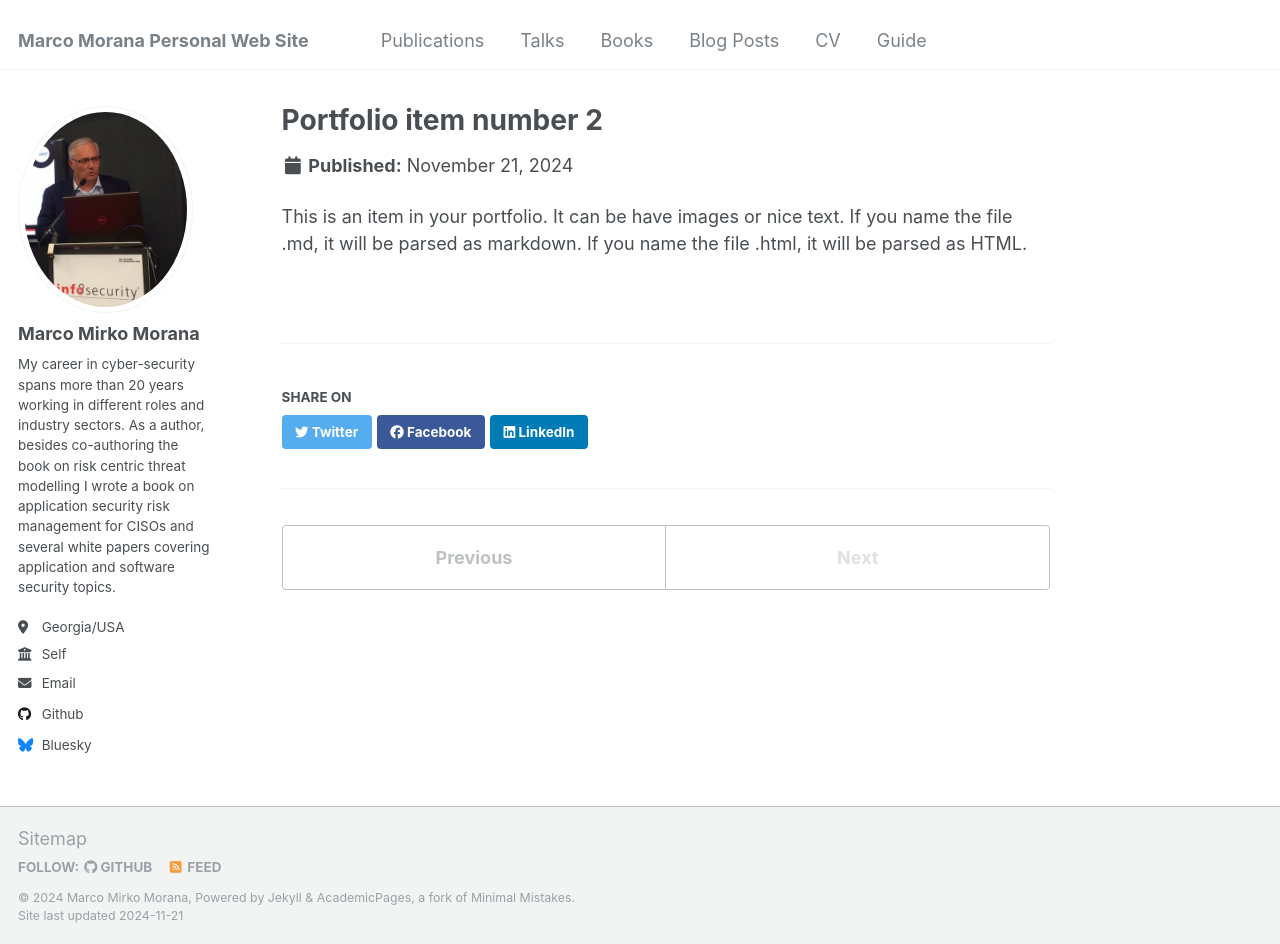
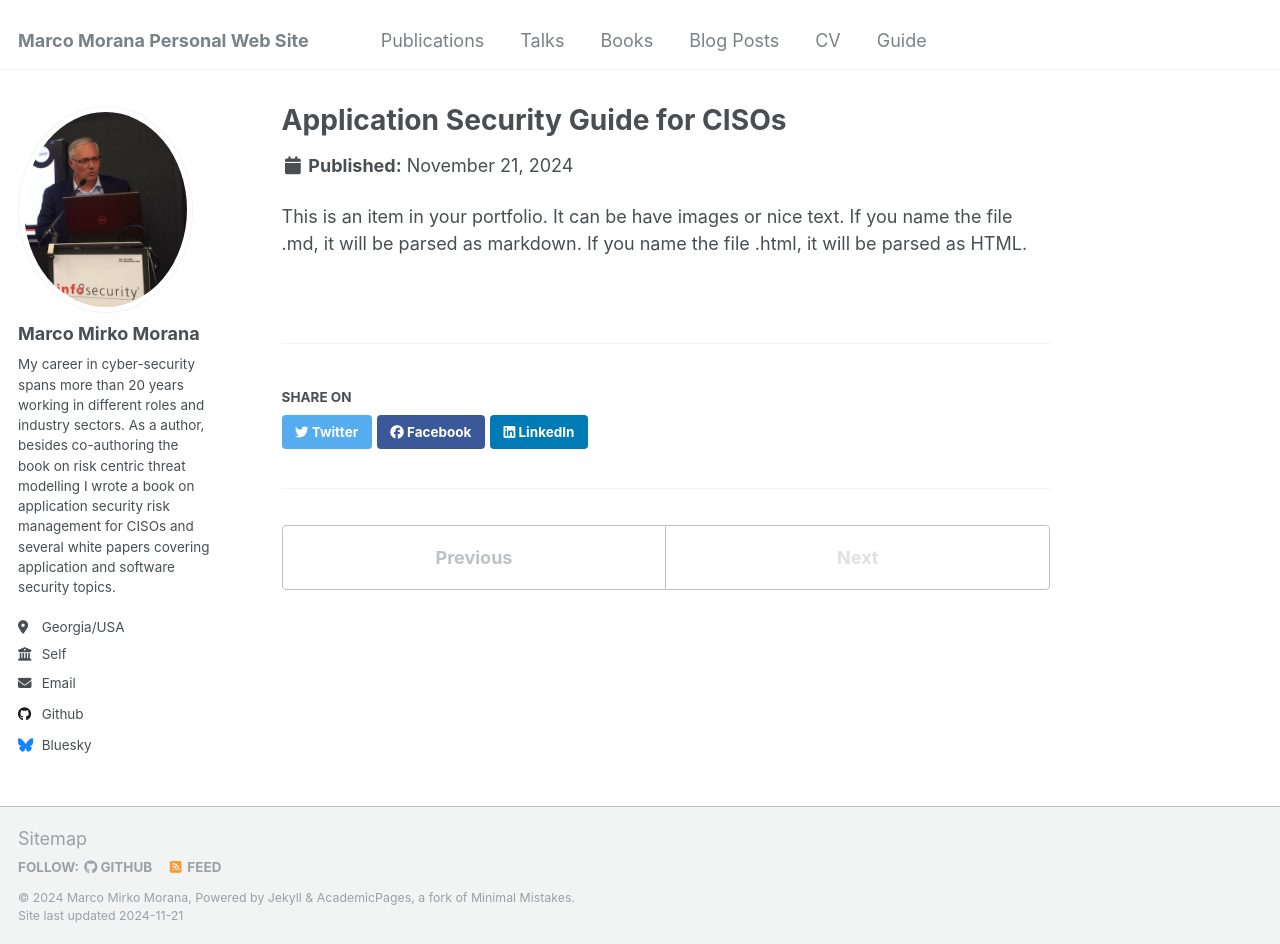
Before and after one commit to mmorana1/marcom, a Jekyll site: the page built from _portfolio/portfolio-2.md, in a window 1280 px wide and 944 px high. Built offline with Jekyll 4.4.1, drawn with Linux system fonts in a browser that asks for light colours.

Commit message:
Update portfolio-2.md

```diff
--- a/_portfolio/portfolio-2.md
+++ b/_portfolio/portfolio-2.md
@@ -1,5 +1,5 @@
 ---
-title: "Portfolio item number 2"
+title: "Application Security Guide for CISOs"
 excerpt: "Short description of portfolio item number 2<br/><img src='/images/500x300.png'>"
 collection: portfolio
 ---
```
